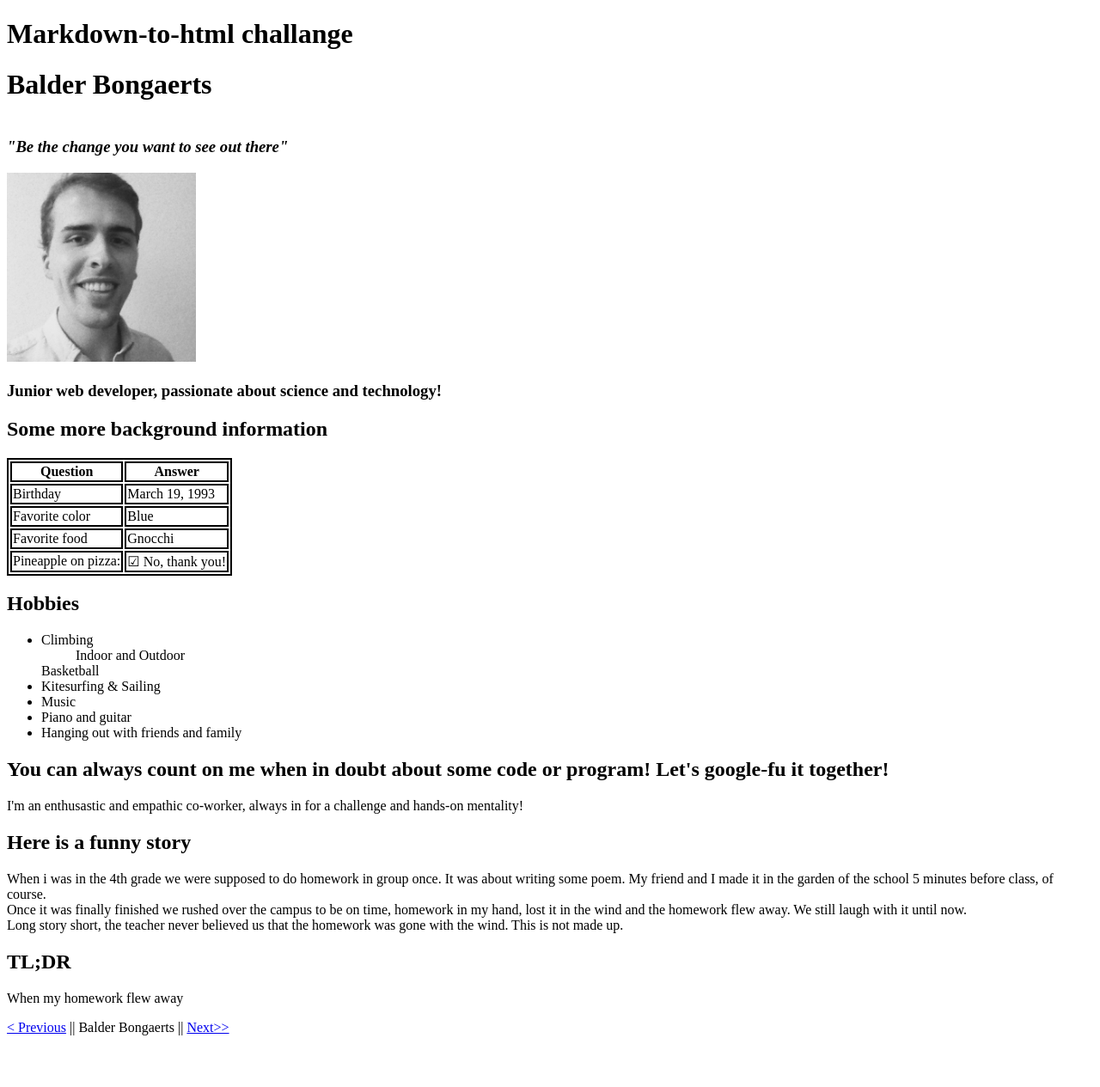
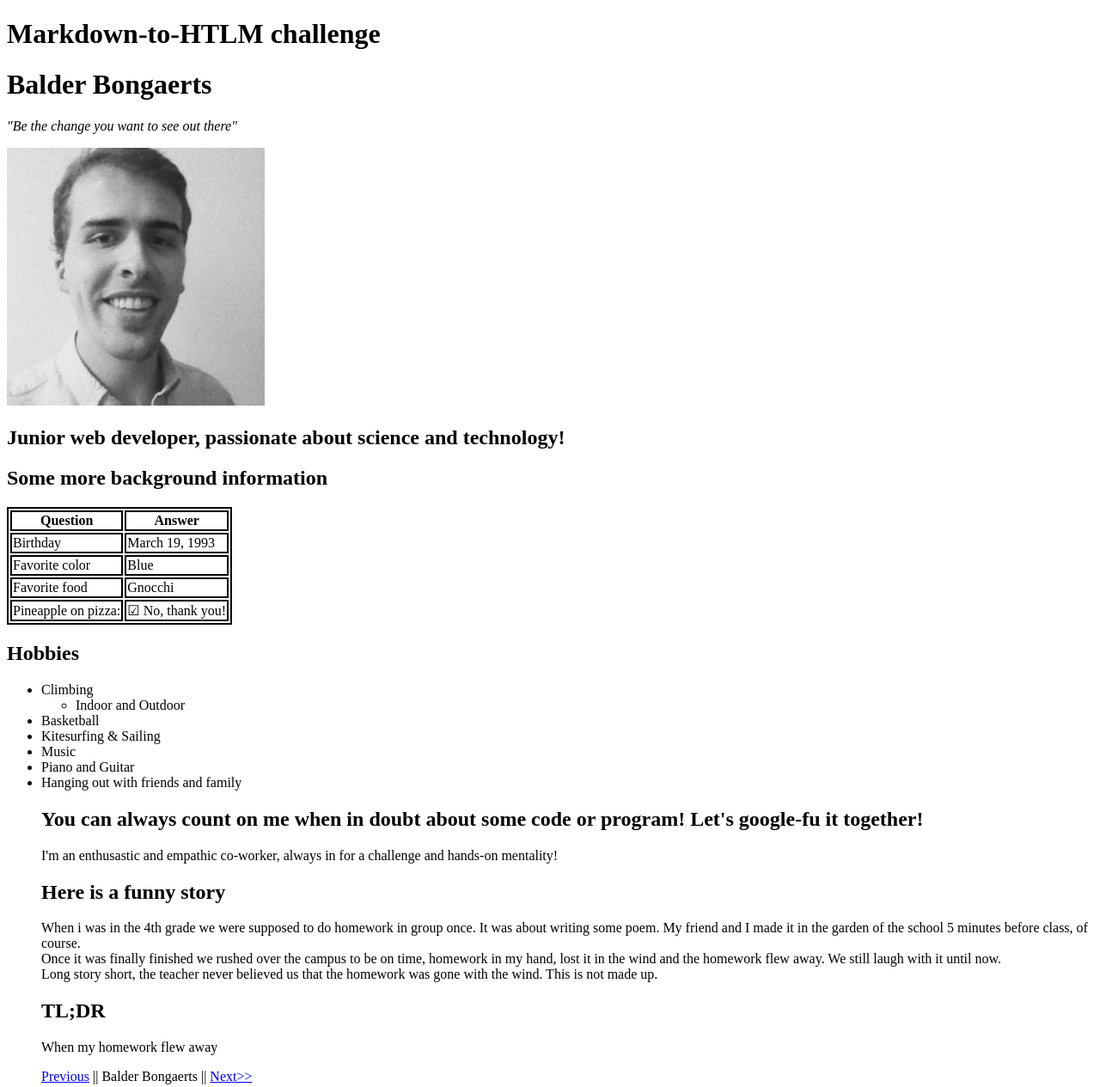
Before and after one commit to balderb/markdown-warmup-css-Balder, a plain HTML site: page index.html in a window 1280 px wide. Shown: the whole page at 86% size. Before the commit the page ends 1213 px from the top, so only its background shows below. Drawn offline with Linux system fonts and the light colour scheme.

Commit message:
few changes

```diff
--- a/index.html
+++ b/index.html
@@ -9,15 +9,16 @@
 
 <body>
 
-  <header><h1>Markdown-to-html challange</h1></header>
+  <header><h1>Markdown-to-HTLM challenge</h1></header>
 
     <h1>Balder Bongaerts</h1>
-    <h3><i><br>"Be the change you want to see out there"</i><br></h3>
+    <p><i>"Be the change you want to see out there"</i></p>
 
-    <img src="IMG-3287.jpg" alt="thats me" width="220"/>
+    <img src="IMG-3287.jpg" alt="thats me" width="300" class="center"/>
 
-    <h3> Junior web developer, passionate about science and technology!</h3>
+    <h2> Junior web developer, passionate about science and technology!</h2>
 <!-- Start of my table-->
+
 <style>
     table, th, td {
       border: 2px solid black;
@@ -55,13 +56,15 @@
 
 <ul>
   <li>Climbing</li>
-    <ul>Indoor and Outdoor</ul>
-  <l>Basketball
+    <ul>
+      <li>Indoor and Outdoor</li>
+    </ul>
+  <li>Basketball</li>
   <li>Kitesurfing & Sailing</li>
   <li>Music</li>
-    <li>Piano and guitar</li>
+    <li>Piano and Guitar</li>
   <li>Hanging out with friends and family</li>
-</ul>
+</u>
 
 <h2>You can always count on me when in doubt about some code or program! Let's google-fu it together!</h2>
 
@@ -77,7 +80,7 @@ We still laugh with it until now. <br> Long story short, the teacher never belie
 
 <p>When my homework flew away</p>
 
-<a href="https://github.com/LisaBaetsle/markdown-to-html/blob/master/index.html">< Previous</a> || Balder Bongaerts || <a href ="https://github.com/WiseCoding/markdown-to-html/blob/master/index.html">Next>></a>
+<a href="https://github.com/LisaBaetsle/markdown-to-html/blob/master/index.html"> Previous</a> || Balder Bongaerts || <a href ="https://github.com/WiseCoding/markdown-to-html/blob/master/index.html">Next>></a>
 
 </body>
 
```
